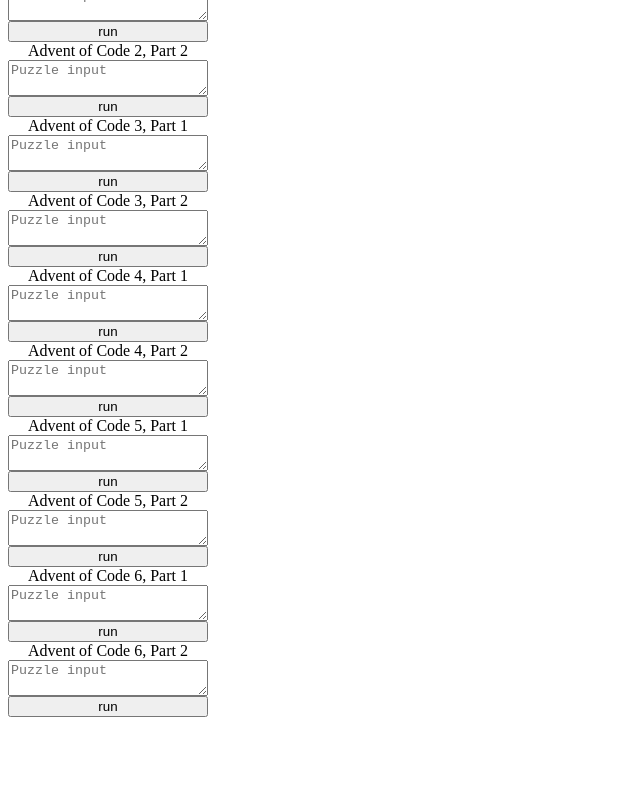
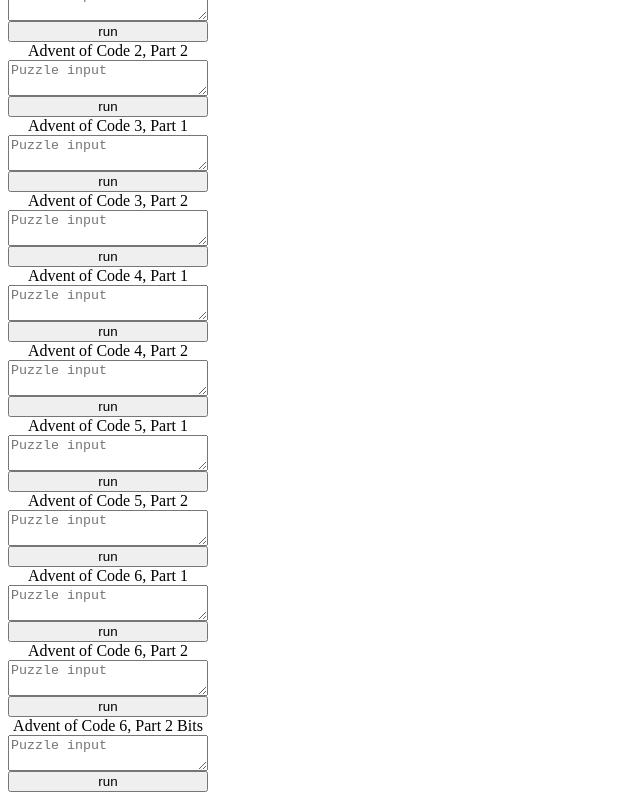
Before and after one commit to mewhhaha/wasm-example, a React app in the folder web/: page / in a window 1280 px wide. Shown: the part 566-1366 px from the top of the page, without its empty margins (0-640 px from the left). Before the commit the page ends 1291 px from the top, so only its background shows below. Built offline with nearby package versions, Linux system fonts and the light colour scheme.

Commit message:
Add bit solution to day 6

```diff
--- a/web/src/components/Advent6.tsx
+++ b/web/src/components/Advent6.tsx
@@ -86,3 +86,31 @@
     />
   );
 };
+
+export const Advent6Part2Bits = () => {
+  const { advent6Part2Bits } = wasmCrate();
+  const [result, setResult] = useState<null | string>(null);
+  return (
+    <Test
+      inputType="textarea"
+      placeholder="Puzzle input"
+      func={(input) => {
+        let unanimousGroupAnswers: number;
+
+        const js = null;
+
+        const wasm = () => {
+          unanimousGroupAnswers = advent6Part2Bits(input);
+        };
+
+        const after = () => {
+          setResult(unanimousGroupAnswers.toString());
+        };
+
+        return [js, wasm, after];
+      }}
+      label="Advent of Code 6, Part 2 Bits"
+      result={result}
+    />
+  );
+};
--- a/web/src/index.tsx
+++ b/web/src/index.tsx
@@ -20,6 +20,7 @@
   TransferStringTest,
   Advent6Part1,
   Advent6Part2,
+  Advent6Part2Bits,
 } from "./components";
 
 const appStyle: React.CSSProperties = {
@@ -48,6 +49,7 @@
       <Advent5Part2 />
       <Advent6Part1 />
       <Advent6Part2 />
+      <Advent6Part2Bits />
     </div>
   );
 };
```
Also changed, not shown: 1 other file (tests, documents, lock files or other folders).
